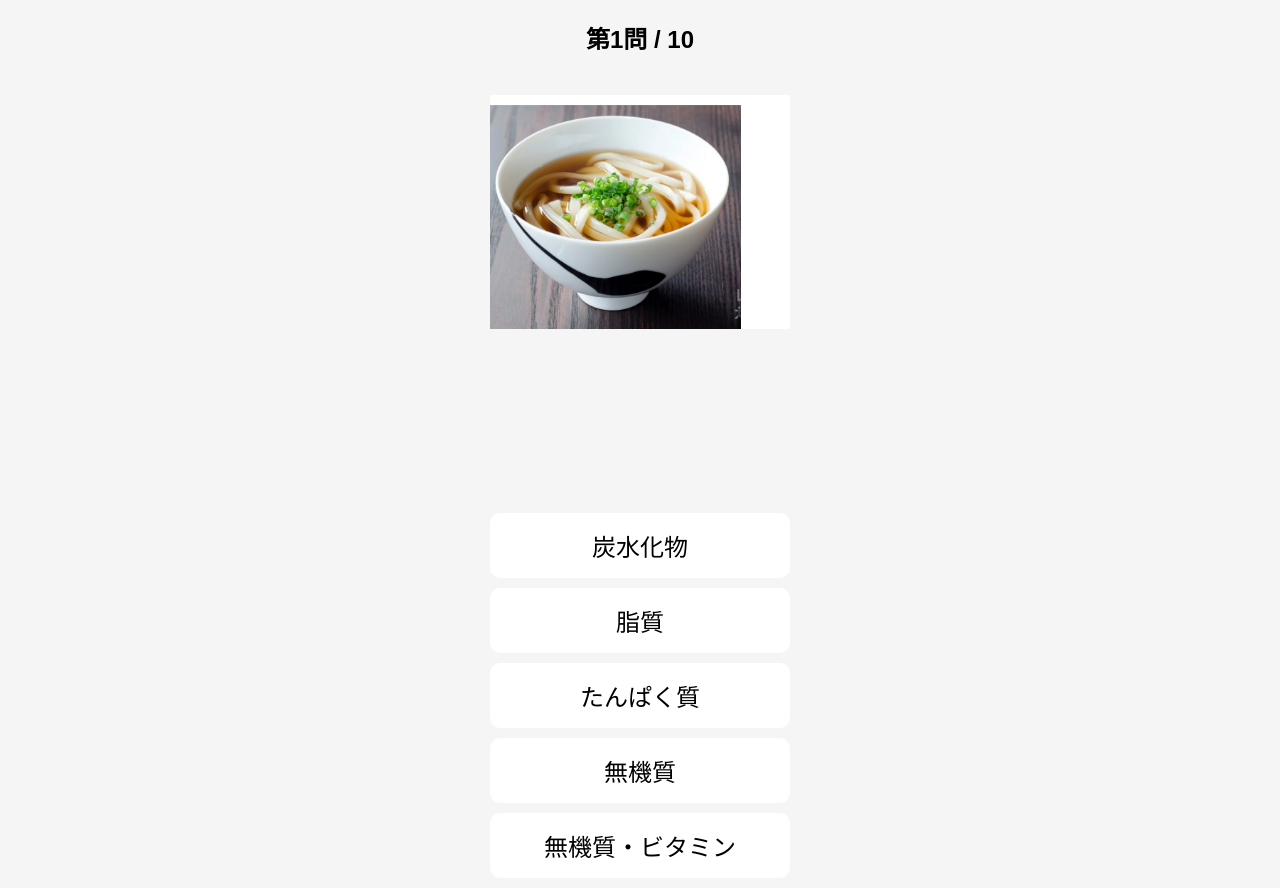
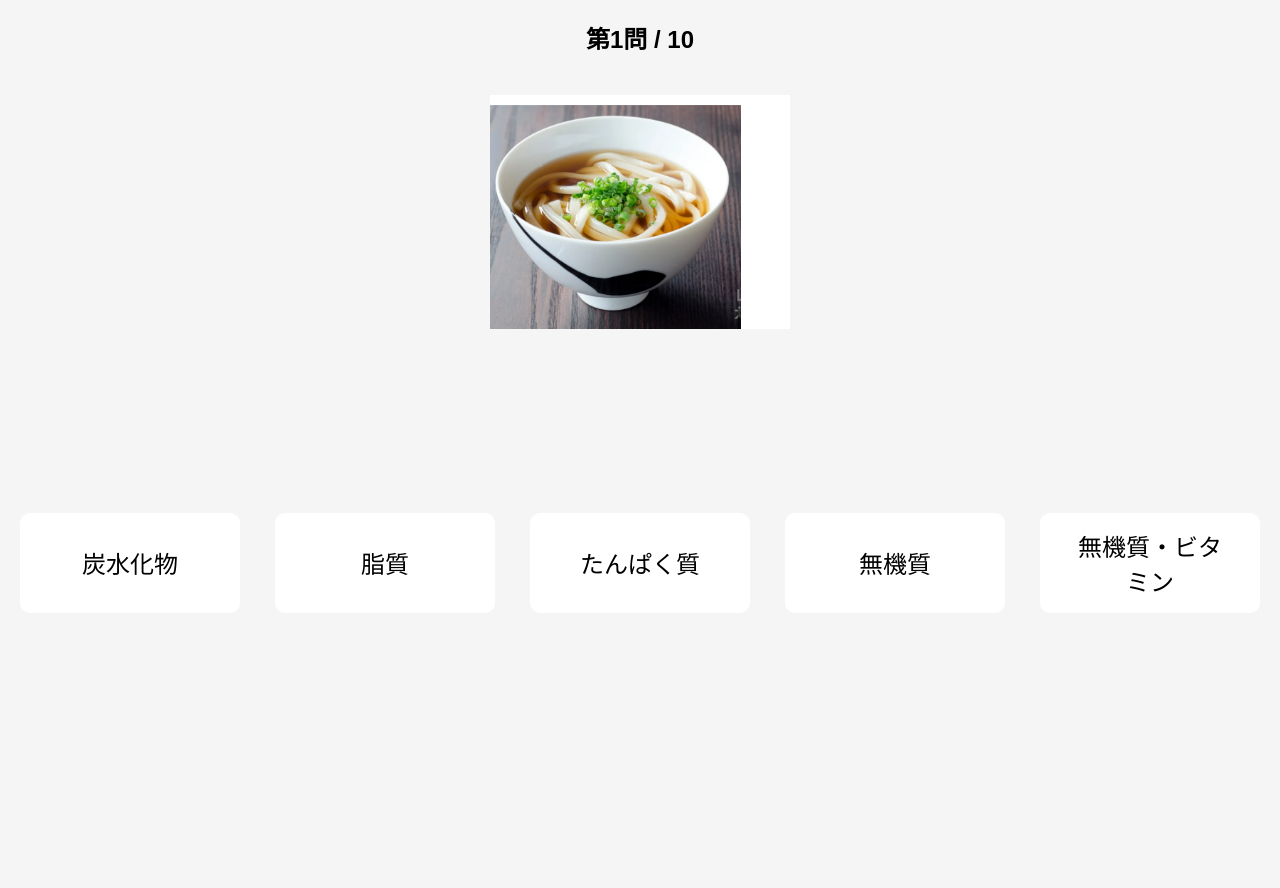
Before and after one commit to longbenshengjun/-, a plain HTML site: page index.html in a window 1280 px wide. Both pictures are taken after a click on the button "スタート". After the commit the page ends 800 px from the top, so only its background shows below. Drawn offline with Linux system fonts and the light colour scheme.

Commit message:
Update index.html

```diff
--- a/index.html
+++ b/index.html
@@ -9,9 +9,11 @@
     background: #f5f5f5;
     text-align: center;
   }
+
   #startScreen, #gameScreen, #resultScreen {
     display: none;
   }
+
   button {
     font-size: 24px;
     padding: 15px 30px;
@@ -20,29 +22,41 @@
     border: none;
     cursor: pointer;
   }
+
   #questionImage {
     width: 300px;
     height: auto;
     margin: 20px auto;
   }
+
+  /* ★選択肢を横並びにする設定 */
+  #choices {
+    display: flex;
+    justify-content: center;
+    gap: 15px;
+    flex-wrap: wrap;
+  }
+
   .choice {
-    display: block;
-    width: 300px;
-    margin: 10px auto;
+    width: 220px;
     background: #ffffff;
   }
+
   #scoreText {
     font-size: 72px;
     margin-top: 200px;
   }
+
   #feedback {
     font-size: 120px;
     height: 150px;
   }
+
   .blink {
     animation: blink 0.5s infinite;
     background: yellow;
   }
+
   @keyframes blink {
     50% { opacity: 0.2; }
   }
@@ -99,7 +113,7 @@ const foods = [
   {name:"ソーセージ", type:"たんぱく質"},
   {name:"みそ", type:"たんぱく質"},
   {name:"とうふ", type:"たんぱく質"},
-  {name:"あさり", type:"たんぱく質"},   <!-- ★追加 -->
+  {name:"あさり", type:"たんぱく質"},
 
   {name:"ひじき", type:"無機質"},
   {name:"わかめ", type:"無機質"},
```
